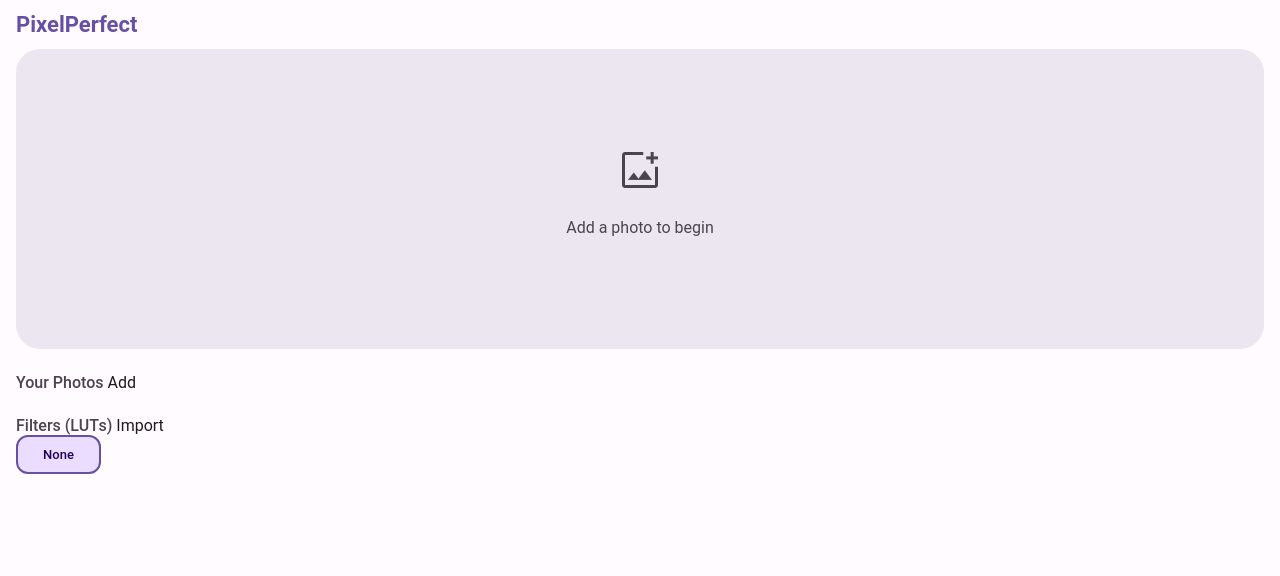
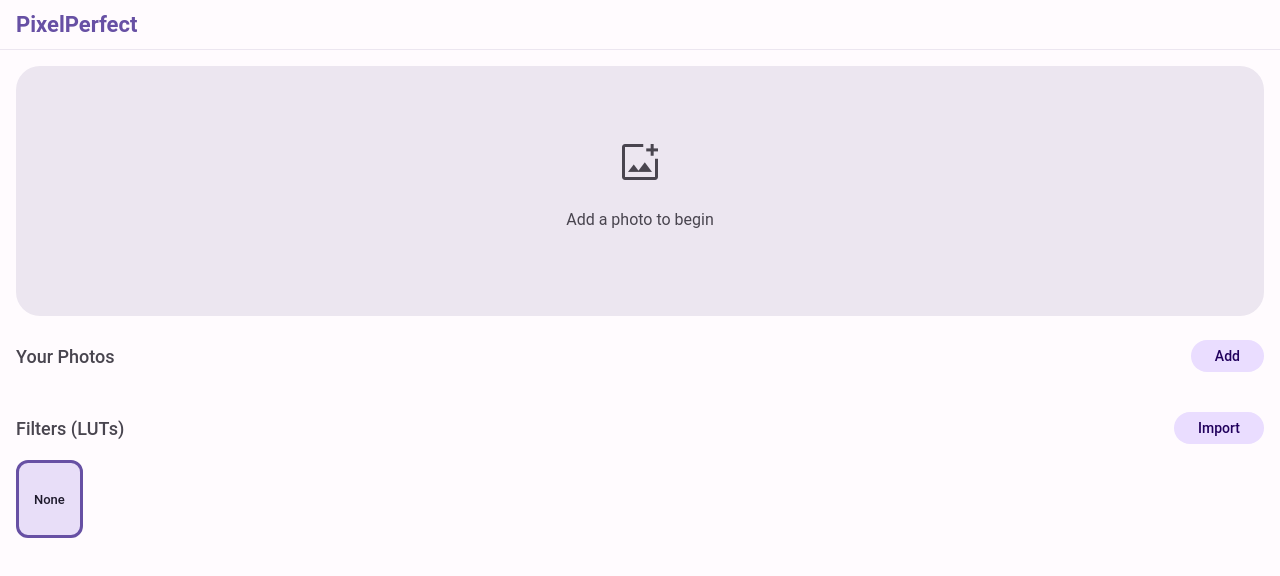
Before and after one commit to JesseOrSomething/Lutify, a plain HTML site: page index.html in a window 1280 px wide. Both pictures are taken after a click on the button "Continue to App". Drawn offline with nearby package versions, Linux system fonts and the light colour scheme; a web font is replaced by a local one.

Commit message:
Update style.css

```diff
--- a/style.css
+++ b/style.css
@@ -31,14 +31,7 @@
     }
 }
 
-body {
-    margin: 0;
-    font-family: var(--md-ref-typeface-brand);
-    background-color: var(--md-sys-color-surface);
-    color: var(--md-sys-color-on-surface);
-    -webkit-tap-highlight-color: transparent;
-}
-
+body { margin: 0; font-family: var(--md-ref-typeface-brand); background-color: var(--md-sys-color-surface); color: var(--md-sys-color-on-surface); -webkit-tap-highlight-color: transparent; }
 .hidden { display: none !important; }
 
 /* Landing Page */
@@ -52,34 +45,35 @@ body {
 
 /* App Layout */
 #app { display: flex; flex-direction: column; height: 100vh; }
-.app-bar { display: flex; justify-content: space-between; align-items: center; padding: 12px 16px; background-color: var(--md-sys-color-surface); flex-shrink: 0; }
+.app-bar { display: flex; justify-content: space-between; align-items: center; padding: 12px 16px; background-color: var(--md-sys-color-surface); flex-shrink: 0; border-bottom: 1px solid var(--md-sys-color-surface-container-high); }
 .app-title { font-size: 22px; margin: 0; color: var(--md-sys-color-primary); }
-.main-content { padding: 0 16px 16px; overflow-y: auto; flex-grow: 1; }
+.main-content { padding: 16px; overflow-y: auto; flex-grow: 1; }
 
 /* Image Workspace */
-#image-workspace { width: 100%; margin-bottom: 24px; background-color: var(--md-sys-color-surface-container-high); border-radius: 24px; display: flex; justify-content: center; align-items: center; min-height: 300px; position: relative; overflow: hidden; }
+#image-workspace { width: 100%; margin-bottom: 24px; background-color: var(--md-sys-color-surface-container-high); border-radius: 24px; display: flex; justify-content: center; align-items: center; min-height: 250px; position: relative; overflow: hidden; }
 #canvas { max-width: 100%; max-height: 60vh; object-fit: contain; display: none; border-radius: 4px; }
 #placeholder { display: flex; flex-direction: column; align-items: center; gap: 8px; color: var(--md-sys-color-on-surface-variant); }
 .placeholder-icon { font-size: 48px; }
 
-/* Grid Galleries */
+/* Simplified Galleries */
 .gallery-container { margin-bottom: 24px; }
-.gallery-actions { display: flex; align-items: center; gap: 16px; margin-bottom: 16px; }
-.gallery-title { font-size: 16px; font-weight: 500; color: var(--md-sys-color-on-surface-variant); }
-.grid-gallery { display: grid; gap: 12px; grid-template-columns: repeat(auto-fill, minmax(80px, 1fr)); }
+.gallery-header { display: flex; justify-content: space-between; align-items: center; margin-bottom: 16px; }
+.gallery-title { font-size: 18px; font-weight: 500; color: var(--md-sys-color-on-surface-variant); }
+.grid-gallery { display: grid; gap: 12px; grid-template-columns: repeat(auto-fill, minmax(64px, 1fr)); }
 
-/* Thumbnails & LUTs */
-.thumbnail { width: 100%; padding-top: 100%; position: relative; border-radius: 16px; overflow: hidden; border: 2px solid transparent; cursor: pointer; transition: all 0.2s; }
+/* Smaller Image Previews */
+.thumbnail { width: 100%; padding-top: 100%; position: relative; border-radius: 12px; overflow: hidden; border: 3px solid transparent; cursor: pointer; transition: all 0.2s; background-color: var(--md-sys-color-surface-container-high); }
 .thumbnail img { position: absolute; top: 0; left: 0; width: 100%; height: 100%; object-fit: cover; }
-.thumbnail.selected { border-color: var(--md-sys-color-primary); transform: scale(1.05); }
+.thumbnail.selected { border-color: var(--md-sys-color-primary); }
 
-.lut-chip { padding: 10px 8px; border-radius: 12px; background-color: var(--md-sys-color-secondary-container); color: var(--md-sys-color-on-secondary-container); font-weight: 500; font-size: 13px; word-break: break-word; text-align: center; cursor: pointer; border: 2px solid transparent; transition: all 0.2s; }
-.lut-chip.selected { border-color: var(--md-sys-color-primary); background-color: var(--md-sys-color-primary-container); color: var(--md-sys-color-on-primary-container); }
+/* Centered LUT Text */
+.lut-chip { display: flex; align-items: center; justify-content: center; height: 64px; border-radius: 12px; background-color: var(--md-sys-color-secondary-container); color: var(--md-sys-color-on-secondary-container); font-weight: 500; font-size: 13px; text-align: center; cursor: pointer; border: 3px solid transparent; transition: all 0.2s; padding: 4px; }
+.lut-chip.selected { border-color: var(--md-sys-color-primary); }
 
-/* Buttons */
-.fab { display: flex; align-items: center; justify-content: center; width: 56px; height: 56px; background-color: var(--md-sys-color-primary-container); color: var(--md-sys-color-on-primary-container); border-radius: 16px; border: none; cursor: pointer; box-shadow: 0 1px 3px rgba(0,0,0,0.1); transition: box-shadow 0.2s; }
-.fab:hover { box-shadow: 0 4px 8px rgba(0,0,0,0.15); }
-.fab.extended { width: auto; padding: 0 20px; gap: 12px; height: 56px; font-size: 16px; background-color: var(--md-sys-color-primary); color: var(--md-sys-color-on-primary); }
+/* Simplified Buttons */
+.action-button { background-color: var(--md-sys-color-primary-container); color: var(--md-sys-color-on-primary-container); border: none; border-radius: 20px; padding: 8px 24px; font-family: var(--md-ref-typeface-brand); font-size: 14px; font-weight: 500; cursor: pointer; transition: background-color 0.2s; }
+.action-button:hover { background-color: var(--md-sys-color-primary); color: var(--md-sys-color-on-primary); }
+.action-button.large { padding: 12px 32px; font-size: 16px; }
 
 .icon-button { background: none; border: none; border-radius: 50%; width: 40px; height: 40px; display: none; align-items: center; justify-content: center; cursor: pointer; color: var(--md-sys-color-on-surface-variant); }
 .icon-button:hover { background-color: var(--md-sys-color-surface-container-high); }
```
